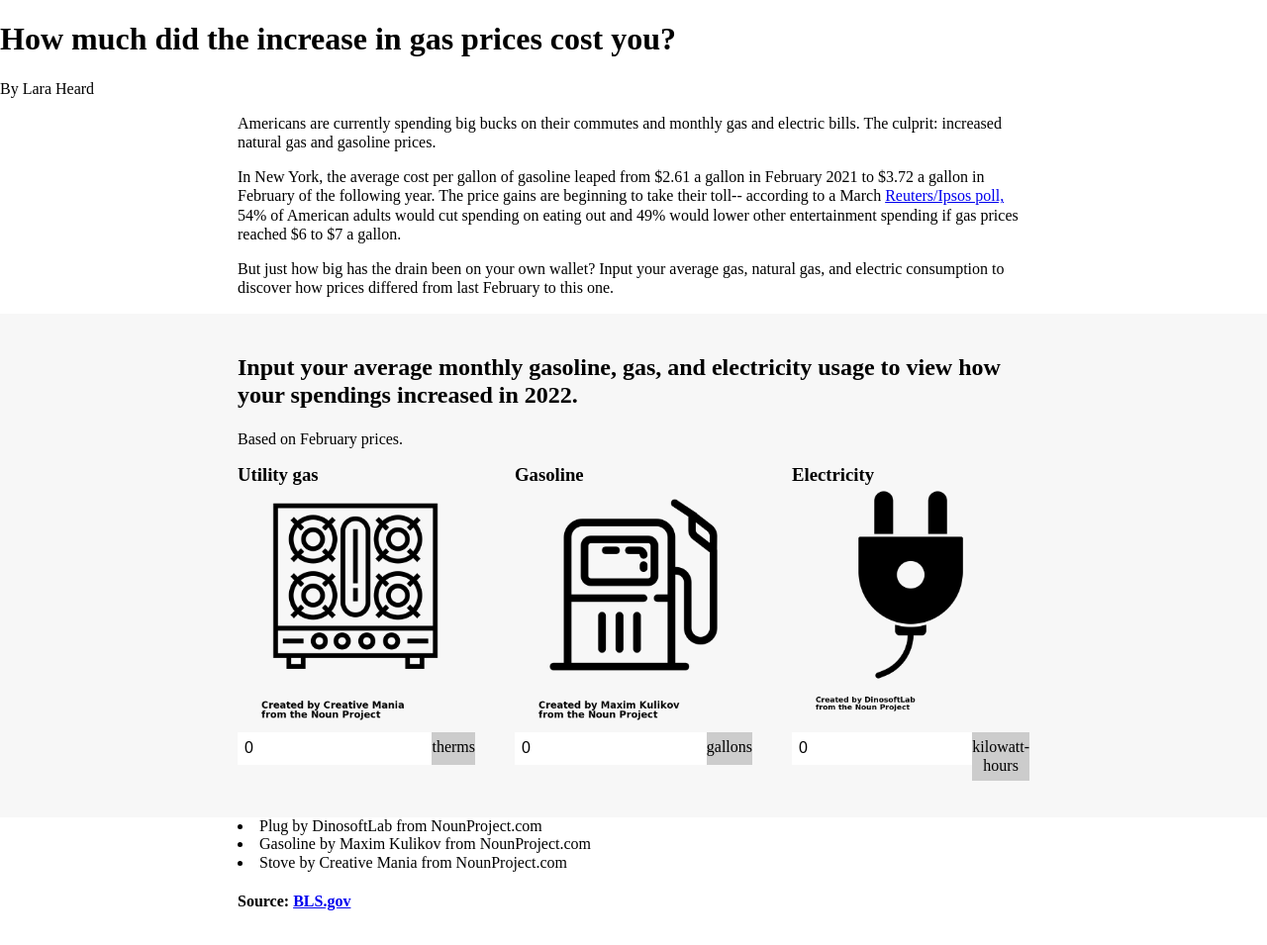
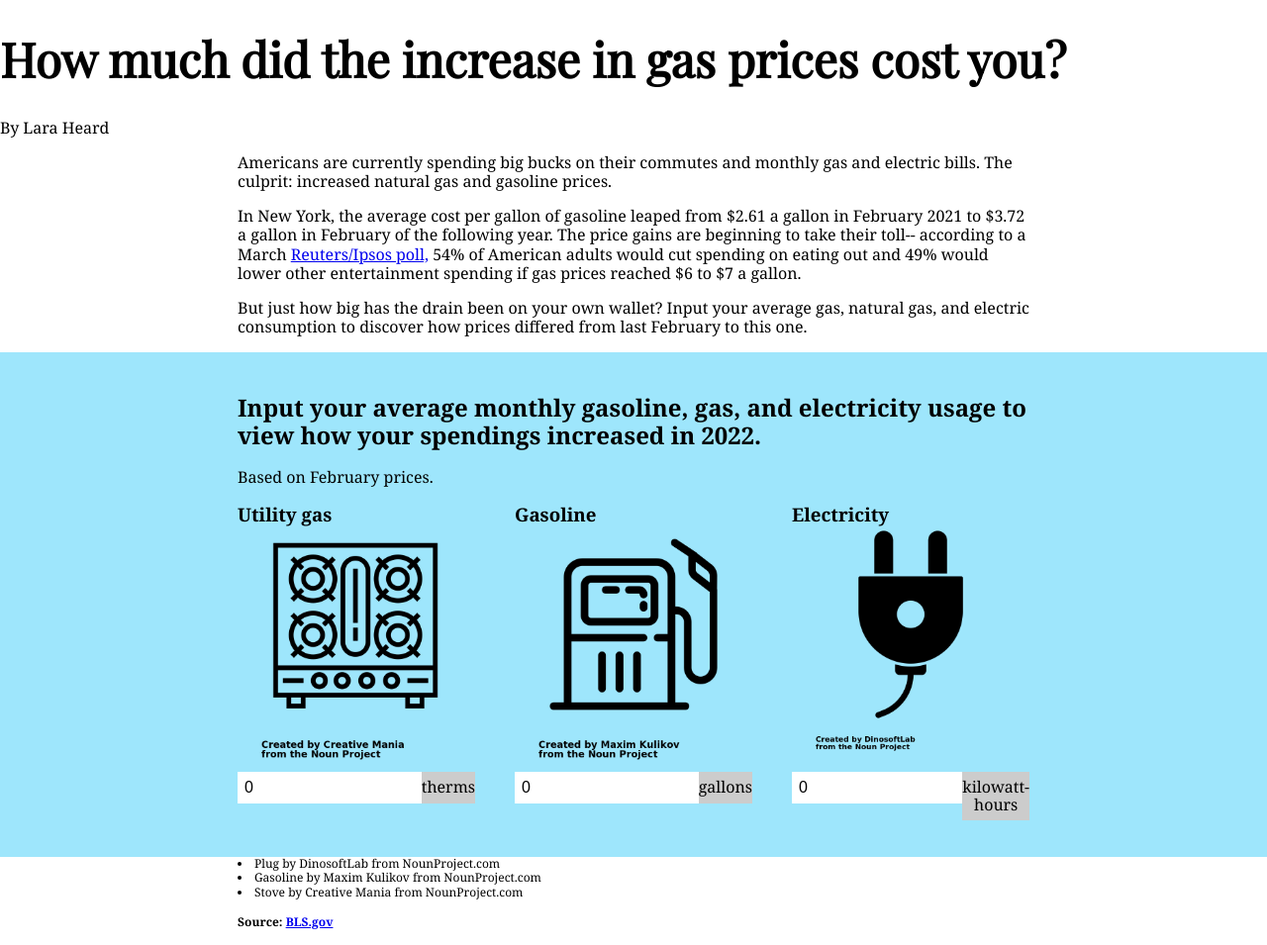
Before and after one commit to laragph/Calculator-Assignment, a plain HTML site: page index.html in a window 1280 px wide. Shown: the whole page at 99% size. Drawn offline with nearby package versions, Linux system fonts and the light colour scheme.

Commit message:
commit!!

```diff
--- a/styles.css
+++ b/styles.css
@@ -6,6 +6,7 @@
 body,
 html {
     font-size: 16px;
+    font-family: Georgia, 'Times New Roman', Times, serif
 }
 figure,
 img {
@@ -18,6 +19,14 @@ p {
     line-height: 1.2em;
 }
 
+h1 {
+    font-family: 'Playfair Display', serif;
+    font-size: 3em;
+}
+li, h4 {
+    line-height: 1.2em;
+    font-size: 12px;
+}
 .caption,
 figcaption {
     font-size: 0.9rem;
@@ -43,7 +52,7 @@ figcaption {
 }
 
 .calc-container {
-    background-color: #f7f7f7;
+    background-color: #9ee6fc;
     padding: 22px 0;
 }
 
@@ -87,7 +96,7 @@ figcaption {
 
 .cheap {
     font-weight: bold;
-    color: #087c08;
+    color: #fc8a20;
     font-size: 2em;
 }
 
```
